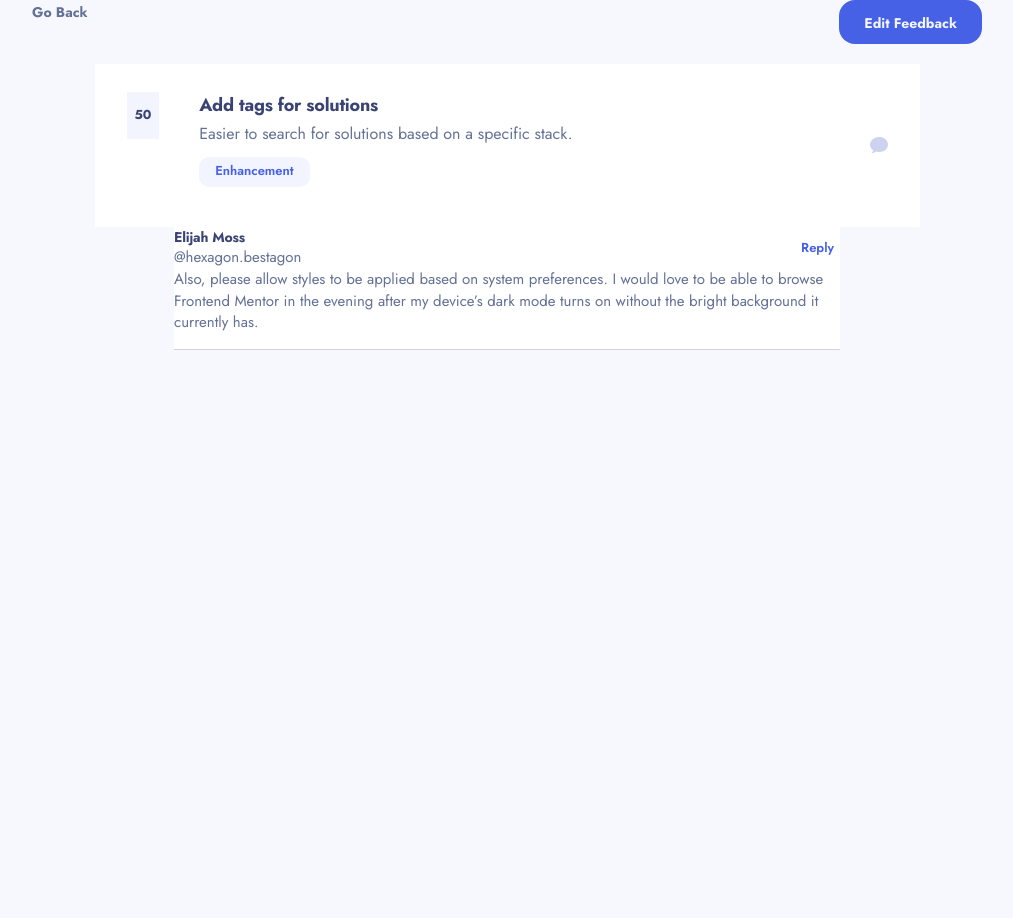
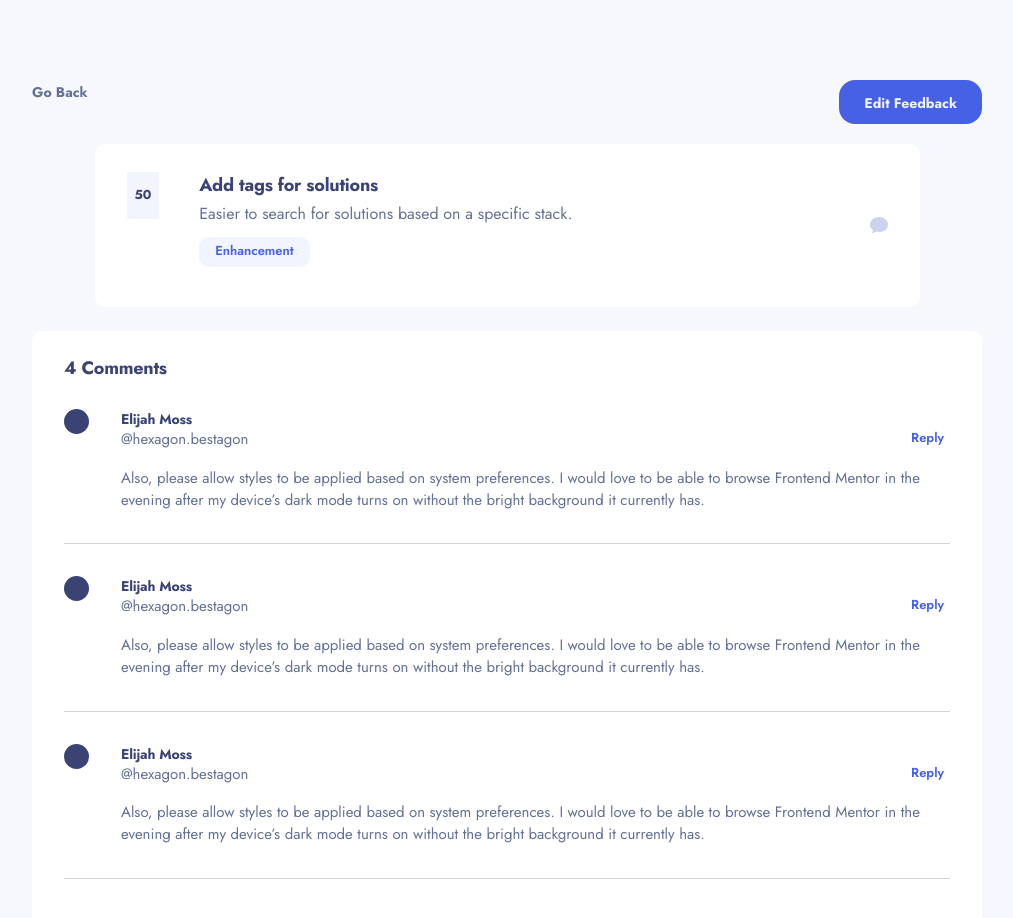
Before and after one commit to ecesemabekdemir/productFeedback, a Next.js app: page /comment/1 in a window 1280 px wide. Shown: the top 918 px of the page, without its empty margins (133-1146 px from the left). Before the commit the page ends 800 px from the top, so only its background shows below. Built offline with nearby package versions, Linux system fonts and the light colour scheme.

Commit message:
comment page ve detail css yapıldı

```diff
--- a/app/(main)/comment/detailPage.css
+++ b/app/(main)/comment/detailPage.css
@@ -1,3 +1,7 @@
+
+.detailPage {
+  margin-block:80px;
+}
 .detailPageHeader {
   display: flex;
   justify-content: space-between;
--- a/components/commentCard/commentCard.css
+++ b/components/commentCard/commentCard.css
@@ -1,22 +1,22 @@
 .commentCardContainer {
   margin: 0 auto;
-  background-color: #FFFFFF;
-  width: 666px;
-  height: 123px;
-  top: 401px;
-  left: 387px;
-  gap: 0px;
-  opacity: 0px;
+  background-color: #ffffff;
+  border-bottom: 1px solid lightgray;
+  display: flex;
+  align-items: start;
+  gap: 32px;
   margin-bottom: 32px;
-  border-bottom: 1px solid  lightgray ;
 }
 
 .commentCard {
-
-
   .commentHeader {
     display: flex;
     justify-content: space-between;
+
+    .profil {
+      display: flex;
+    }
+
   }
   button {
     border: none;
@@ -38,11 +38,29 @@
       text-align: left;
     }
   }
-  p {
+  p:nth-child(2) {
     color: #647196;
     font-size: 15px;
     font-weight: 400;
     line-height: 21.68px;
     text-align: left;
+    margin-bottom: 17px;
   }
 }
+
+.commentContent p {
+  margin-bottom: 32px;
+  color: #647196;
+  font-size: 15px;
+  font-weight: 400;
+  line-height: 21.68px;
+  text-align: left;
+}
+
+.image {
+  width: 25px;
+  height: 25px;
+  border-radius: 50%;
+  background-color: #3a4374;
+
+}
--- a/components/commentCard/index.jsx
+++ b/components/commentCard/index.jsx
@@ -3,11 +3,16 @@ import "./commentCard.css";
 export default function CommentCard() {
   return (
     <div className="commentCardContainer">
+      <div>
+        <div className="image"></div>
+      </div>
       <div className="commentCard">
         <div className="commentHeader">
-          <div className="namebox">
-            <p>Elijah Moss</p>
-            <p>@hexagon.bestagon</p>
+          <div className="profil">
+            <div className="namebox">
+              <p>Elijah Moss</p>
+              <p>@hexagon.bestagon</p>
+            </div>
           </div>
           <button>Reply</button>
         </div>
--- /dev/null
+++ b/components/commentList/commentList.css
@@ -0,0 +1,14 @@
+.commentListContainer {
+  padding: 24px 32px 32px 32px ;
+  background-color: #ffffff;
+  border-radius: 10px;
+  h2 {
+    margin-bottom: 28px;
+    color: #3a4374;
+    font-size: 18px;
+    font-weight: 700;
+    line-height: 26.01px;
+    letter-spacing: -0.25px;
+    text-align: left;
+  }
+}
--- /dev/null
+++ b/components/commentList/index.jsx
@@ -0,0 +1,13 @@
+import CommentCard from "../commentCard";
+import "./commentList.css";
+
+export default function CommentList() {
+  return (
+    <div className="commentListContainer">
+      <h2>4 Comments</h2>
+      <CommentCard />
+      <CommentCard />
+      <CommentCard />
+    </div>
+  );
+}
--- a/components/comments/index.jsx
+++ b/components/comments/index.jsx
@@ -1,11 +1,11 @@
-import CommentCard from "../commentCard";
+import CommentList from "../commentList";
 import FeedbackCard from "../feedbackCard";
 
 export default function Comments() {
   return (
-    <>
+    <div className="comments">
       <FeedbackCard />
-      <CommentCard />
-    </>
+      <CommentList />
+    </div>
   );
 }
--- a/components/feedbackCard/feedback.css
+++ b/components/feedbackCard/feedback.css
@@ -4,6 +4,7 @@
   display: flex;
   flex-direction: column;
   gap: 20px;
+  margin-bottom: 24px;
 
 }
 
@@ -13,6 +14,7 @@
   align-items: center;
   justify-content: space-between;
   background-color: #FFFFFF;
+  border-radius: 10px;
 }
 
 .cardContent {
```
